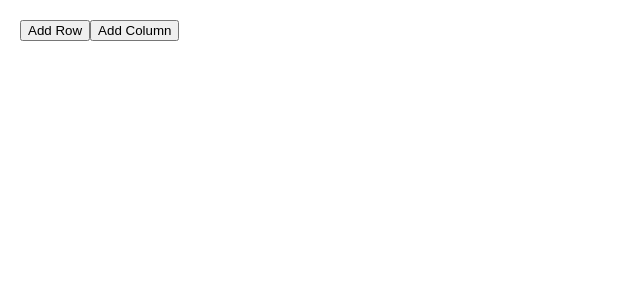
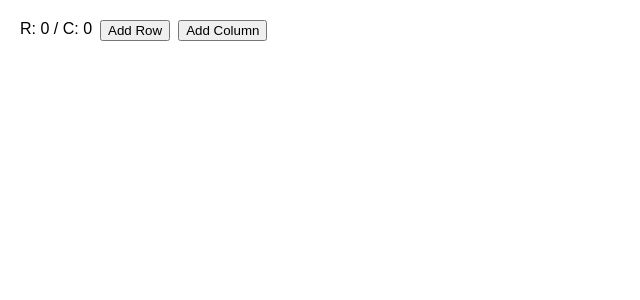
Before and after one commit to jchen7381/assignment-4-reactGridmaker, a React (Create React App) app in the folder src/: page / in a window 1280 px wide. Shown: the top 300 px of the page, without its empty margins (0-640 px from the left). Built offline with nearby package versions, Linux system fonts and the light colour scheme.

Commit message:
Fix overflow style error

```diff
--- a/src/App.js
+++ b/src/App.js
@@ -2,7 +2,7 @@ import React, { useState } from "react";
 
 function Grid({ grid }) {
   return (
-    <div>
+    <div className="board">
       {grid.map((row, rowIndex) => (
         <div className="board-row" key={rowIndex}>
           {row.map((cell, cellIndex) => (
@@ -18,6 +18,9 @@ function Grid({ grid }) {
 
 export default function App() {
   const [grid, setGrid] = useState([]);
+
+  const rows = grid.length;
+  const columns = grid[0]?.length || 0;
 
   const addRow = () => {
     if (grid.length === 0) {
@@ -39,7 +42,8 @@ export default function App() {
 
   return (
     <div className="game">
-      <div>
+      <div className="menus">
+        <span>{`R: ${rows}`} / {`C: ${columns}`}</span>
         <button onClick={addRow}>Add Row</button>
         <button onClick={addColumn}>Add Column</button>
       </div>
--- a/src/styles.css
+++ b/src/styles.css
@@ -57,18 +57,35 @@ body {
 }
 
 .square {
+  display: inline-block;
   background: #fff;
   border: 1px solid #999;
-  float: left;
-  font-size: 24px;
-  font-weight: bold;
-  line-height: 34px;
+  margin: 0;
+  padding: 0;
+  width: 34px;
   height: 34px;
-  margin-right: -1px;
+}
+
+.board {
+  width: 100%;
+  height: 70vh;
+  overflow: scroll;
+  white-space: nowrap;
+  display: flex;
+  flex-direction: column;
+  font-size: 0;
+}
+
+.board-row {
+  display: inline-block;
+}
+
+.board-row .square:not(:first-child) {
+  border-left: 0;
+}
+
+.board-row:not(:first-child) {
   margin-top: -1px;
-  padding: 0;
-  text-align: center;
-  width: 34px;
 }
 
 .board-row:after {
@@ -80,9 +97,16 @@ body {
 .status {
   margin-bottom: 10px;
 }
+
+.menus {
+  display: flex;
+  gap: 0.5rem;
+}
+
 .game {
   display: flex;
-  flex-direction: row;
+  flex-direction: column;
+  gap: 1rem;
 }
 
 .game-info {
```
